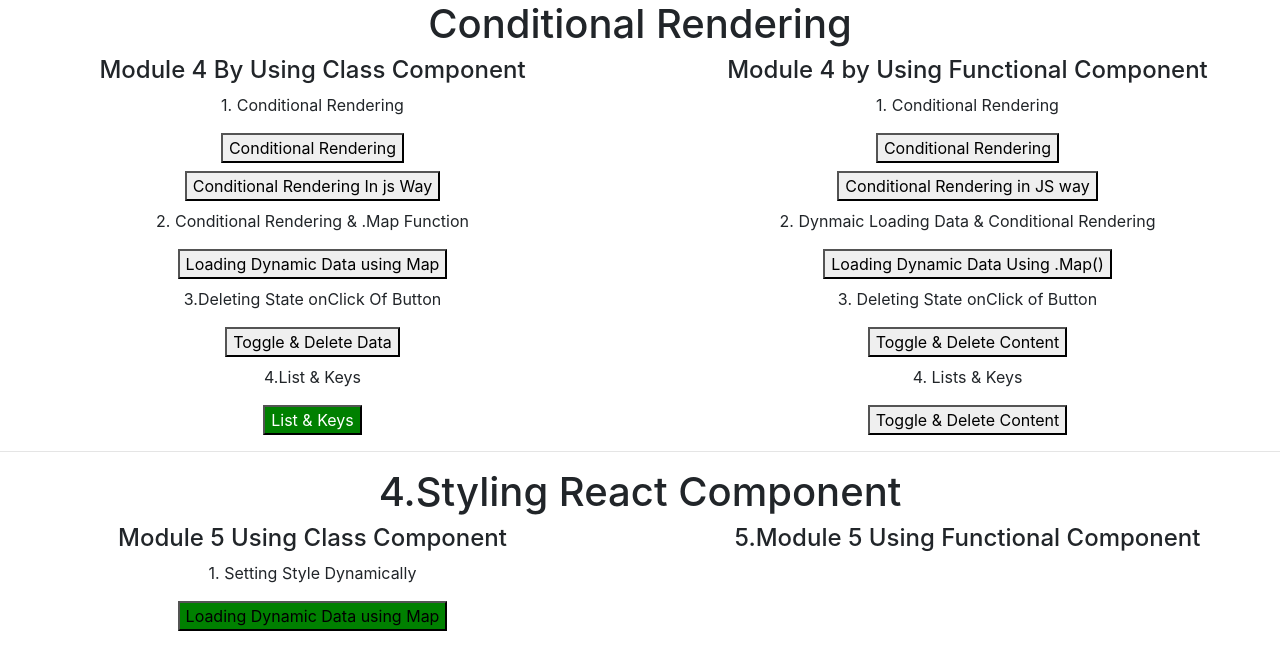
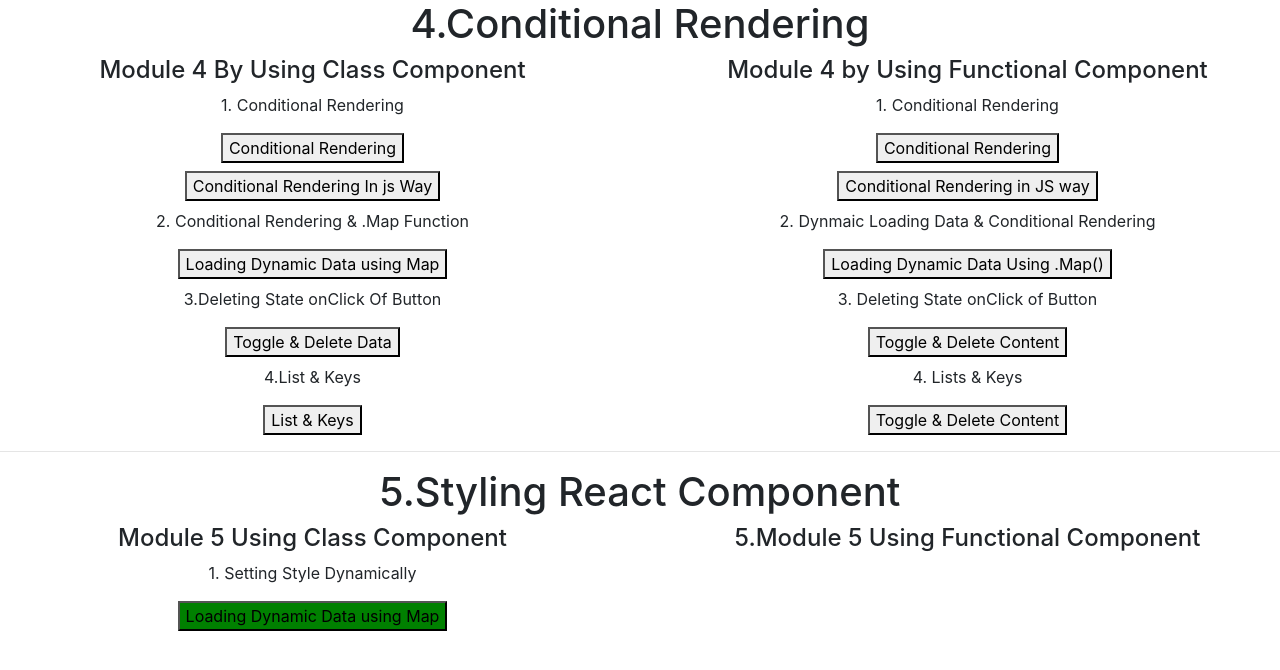
Before and after one commit to HusnainK721/my-first-app, a React (Create React App) app: page / in a window 1280 px wide. Shown: the top 670 px of the page. Built offline with nearby package versions, Linux system fonts and the light colour scheme.

Commit message:
removed unessesory styling

```diff
--- a/src/Component/Module-4-ListAndConditional/ListAndConditionalClass/E-ListAndKeys/ListAndKeysParentC.jsx
+++ b/src/Component/Module-4-ListAndConditional/ListAndConditionalClass/E-ListAndKeys/ListAndKeysParentC.jsx
@@ -48,12 +48,6 @@ export class ListAndKeysParentC extends Component {
     this.setState({ personData: personData });
   };
   render() {
-    const style = {
-      backgroundColor: "green",
-      color: "white",
-      cursor: "pointer",
-    };
-
     let displayPersonData = null;
     if (this.state.showPerson) {
       displayPersonData = (
@@ -74,15 +68,12 @@ export class ListAndKeysParentC extends Component {
           </button>
         </div>
       );
-      style.backgroundColor = "red";
     }
 
     return (
       <div>
         <p className="mt-2"> 4.List & Keys</p>
-        <button onClick={this.toggleNameHandler} style={style}>
-          List & Keys
-        </button>
+        <button onClick={this.toggleNameHandler}>List & Keys</button>
         {displayPersonData}
       </div>
     );
--- a/src/Component/Module-4-ListAndConditional/Module4ListAndConditional.jsx
+++ b/src/Component/Module-4-ListAndConditional/Module4ListAndConditional.jsx
@@ -18,7 +18,7 @@ import { ListAndKeysParentF } from "./ListAndConditionalFunctional/E-ListAndKeys
 export const Module4ListAndConditional = () => {
   return (
     <div>
-      <h1>Conditional Rendering</h1>
+      <h1>4.Conditional Rendering</h1>
       <Row>
         <Col xs={6} lg={6} md={6}>
           <div>
--- a/src/Component/Module-5-StylingReactCompAndElement/Module5StylingReactComponent.jsx
+++ b/src/Component/Module-5-StylingReactCompAndElement/Module5StylingReactComponent.jsx
@@ -4,7 +4,7 @@ import { SettingStyleDynamicallyParentC } from "./StylingReactInClass/A-SettingS
 export const Module5StylingReactComponent = () => {
   return (
     <React.Fragment>
-      <h1>4.Styling React Component </h1>
+      <h1>5.Styling React Component </h1>
       <Row>
         <Col>
           <div>
```
Also changed, not shown: 1 other file (tests, documents, lock files or other folders).
